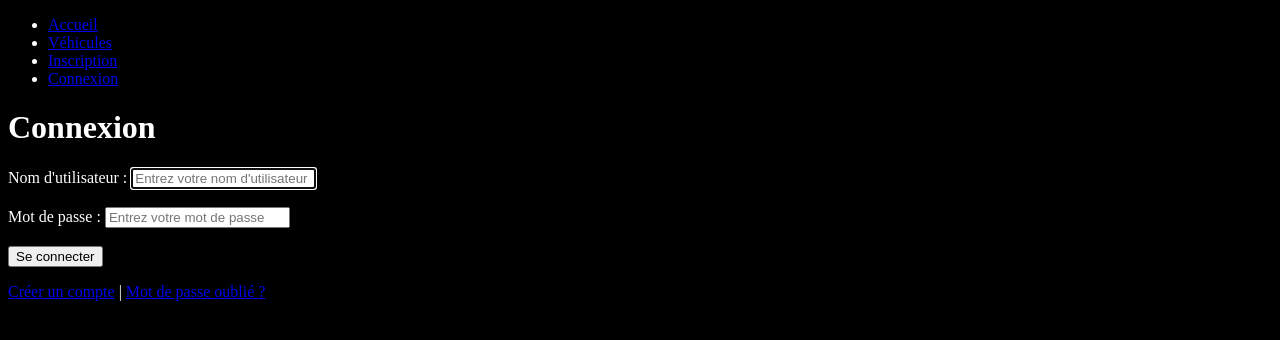
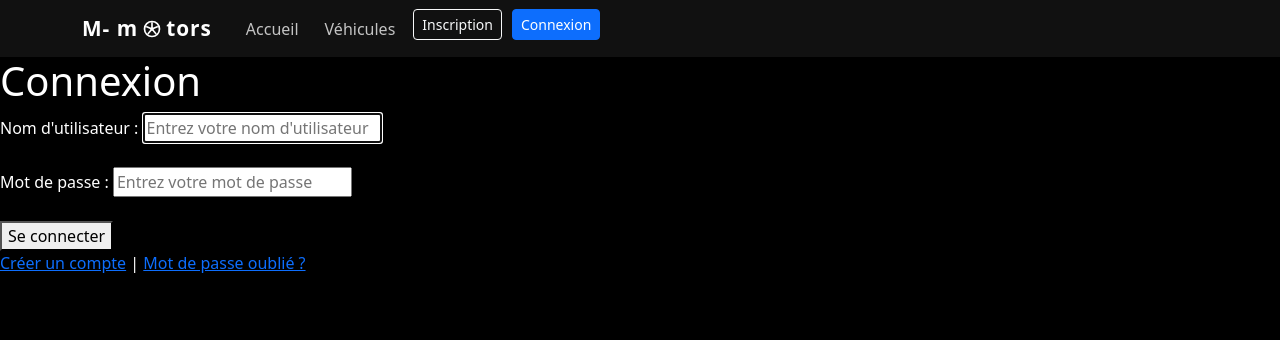
Before and after one commit to Krikcor/Stud-motors, a Django app: template src/accounts/templates/accounts/login.html in a window 1280 px wide. Shown: the top 340 px of the page. Run offline with Django 5.2, Linux system fonts and the light colour scheme; the template is opened without the code that fills it, so the values that code supplies are empty.

Commit message:
import de bootstrap et navbar faite

```diff
--- a/src/mmotors/templates/base.html
+++ b/src/mmotors/templates/base.html
@@ -3,8 +3,10 @@
 <head>
     <meta charset="UTF-8">
     <title>{% block title %}M-Motors{% endblock %}</title>
+    <link href="https://cdn.jsdelivr.net/npm/bootstrap@5.3.8/dist/css/bootstrap.min.css" rel="stylesheet" integrity="sha384-sRIl4kxILFvY47J16cr9ZwB07vP4J8+LH7qKQnuqkuIAvNWLzeN8tE5YBujZqJLB" crossorigin="anonymous">
     {% load static %}
     <link rel="stylesheet" href="{% static 'css/style.css' %}">
+    <script defer src="https://cdn.jsdelivr.net/npm/bootstrap@5.3.8/dist/js/bootstrap.bundle.min.js" integrity="sha384-FKyoEForCGlyvwx9Hj09JcYn3nv7wiPVlz7YYwJrWVcXK/BmnVDxM+D2scQbITxI" crossorigin="anonymous"></script>
 </head>
 <body>
 
--- a/src/mmotors/templates/partials/navbar.html
+++ b/src/mmotors/templates/partials/navbar.html
@@ -1,17 +1,140 @@
-<nav>
-    <ul>
-        <li><a href="{% url 'index' %}">Accueil</a></li>
-        <li><a href="{% url 'vehicle_list' %}">Véhicules</a></li>
+<style>
+/* Navbar plus moderne */
+.navbar-custom{
+    background: #111;
+    box-shadow: 0 2px 10px rgba(0,0,0,0.25);
+}
 
-        {% if request.user.is_authenticated %}
-            {% if request.user.profile.role == "pro" %}
-                <li><a href="{% url 'pro_dashboard' %}">Mon compte</a></li>
+/* Logo */
+.navbar-brand{
+    font-weight: 700;
+    letter-spacing: 1px;
+    font-size: 1.3rem;
+}
+
+/* Liens */
+.navbar-nav .nav-link{
+    margin-left: 10px;
+    font-weight: 500;
+    color: rgba(255,255,255,0.75);
+    transition: all 0.2s ease;
+}
+
+/* Hover */
+.navbar-nav .nav-link:hover{
+    color: white;
+    transform: translateY(-1px);
+}
+
+/* Page active */
+.navbar-nav .nav-link.active{
+    color: white;
+    border-bottom: 2px solid #0d6efd;
+}
+
+/* Boutons auth */
+.nav-btn{
+    margin-left: 10px;
+}
+
+.wheel-logo{
+    transition: transform 0.6s ease;
+}
+
+.navbar-brand:hover .wheel-logo{
+    transform: rotate(360deg);
+}
+</style>
+
+
+<nav class="navbar navbar-expand-lg navbar-dark navbar-custom">
+  <div class="container">
+
+    <a class="navbar-brand d-flex align-items-center" href="{% url 'index' %}">
+
+    M- m
+
+    <svg xmlns="http://www.w3.org/2000/svg" width="20" height="20"
+         class="mx-1 wheel-logo" viewBox="0 0 24 24">
+
+        <circle cx="12" cy="12" r="9" stroke="white" stroke-width="2" fill="none"/>
+        <circle cx="12" cy="12" r="2" fill="white"/>
+
+        <line x1="12" y1="12" x2="12" y2="4" stroke="white" stroke-width="2"/>
+        <line x1="12" y1="12" x2="19" y2="9" stroke="white" stroke-width="2"/>
+        <line x1="12" y1="12" x2="17" y2="18" stroke="white" stroke-width="2"/>
+        <line x1="12" y1="12" x2="7" y2="18" stroke="white" stroke-width="2"/>
+        <line x1="12" y1="12" x2="5" y2="9" stroke="white" stroke-width="2"/>
+
+    </svg>
+
+    tors
+
+</a>
+
+    <button class="navbar-toggler"
+            type="button"
+            data-bs-toggle="collapse"
+            data-bs-target="#navbarNav">
+        <span class="navbar-toggler-icon"></span>
+    </button>
+
+    <div class="collapse navbar-collapse" id="navbarNav">
+
+        <ul class="navbar-nav">
+
+            <li class="nav-item">
+                <a class="nav-link {% if request.resolver_match.url_name == 'index' %}active{% endif %}"
+                   href="{% url 'index' %}">
+                    Accueil
+                </a>
+            </li>
+
+            <li class="nav-item">
+                <a class="nav-link {% if request.resolver_match.url_name == 'vehicle_list' %}active{% endif %}"
+                   href="{% url 'vehicle_list' %}">
+                    Véhicules
+                </a>
+            </li>
+
+            {% if request.user.is_authenticated %}
+
+                {% if request.user.profile.role == "pro" %}
+                    <li class="nav-item">
+                        <a class="nav-link {% if request.resolver_match.url_name == 'pro_dashboard' %}active{% endif %}"
+                           href="{% url 'pro_dashboard' %}">
+                            Mon compte
+                        </a>
+                    </li>
+                {% else %}
+                    <li class="nav-item">
+                        <a class="nav-link {% if request.resolver_match.url_name == 'client_dashboard' %}active{% endif %}"
+                           href="{% url 'client_dashboard' %}">
+                            Mon compte
+                        </a>
+                    </li>
+                {% endif %}
+
             {% else %}
-                <li><a href="{% url 'client_dashboard' %}">Mon compte</a></li>
+
+                <li class="nav-item nav-btn">
+                    <a class="btn btn-outline-light btn-sm"
+                       href="{% url 'register' %}">
+                        Inscription
+                    </a>
+                </li>
+
+                <li class="nav-item nav-btn">
+                    <a class="btn btn-primary btn-sm"
+                       href="{% url 'login' %}">
+                        Connexion
+                    </a>
+                </li>
+
             {% endif %}
-        {% else %}
-            <li><a href="{% url 'register' %}">Inscription</a></li>
-            <li><a href="{% url 'login' %}">Connexion</a></li>
-        {% endif %}
-    </ul>
+
+        </ul>
+
+    </div>
+  </div>
 </nav>
```
